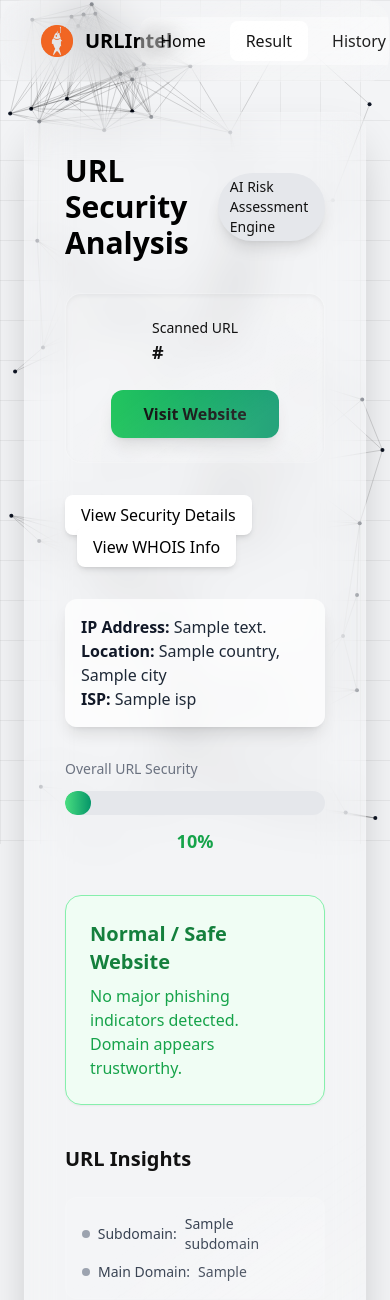
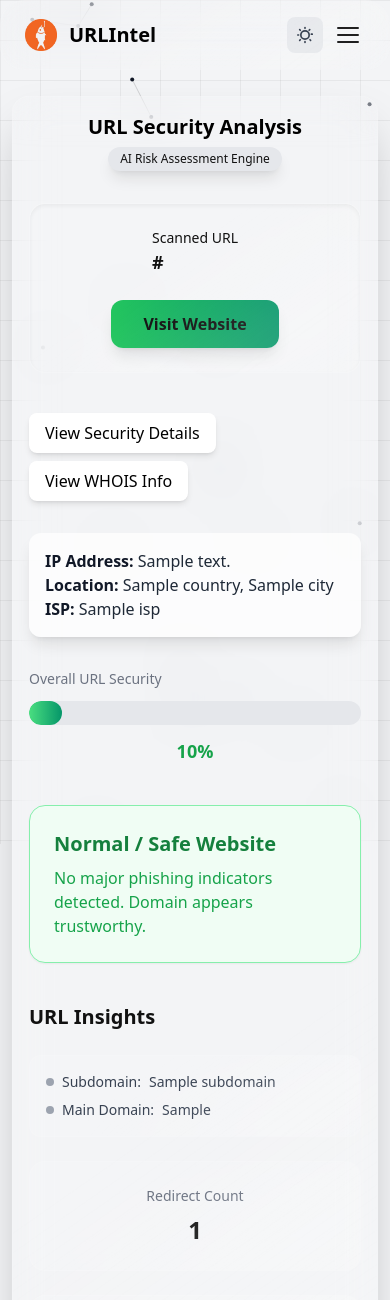
Before and after one commit to Aj9182/URLIntel, a Flask app: template templates/result.html in a window 390 px wide. Shown: the top 1300 px of the page. Run offline with Flask 3, Linux system fonts and the light colour scheme; the template is opened without the code that fills it: most values are stand-ins (such as "Sample title", 1, 10 or a date in 2020); parts of the project's set-up code (start-up, migrations or seed data) failed here and were passed over; some libraries are stand-ins or nearby versions.

Commit message:
Add files via upload

```diff
--- a/templates/history.html
+++ b/templates/history.html
@@ -212,7 +212,9 @@
 canvas.height = window.innerHeight;
 
 let particles = [];
-const count = 80;
+const isMobile = window.innerWidth <= 768;
+const count = isMobile ? 20 : 80;
+const connectDist = isMobile ? 60 : 120;
 
 for(let i=0;i<count;i++){
 
@@ -257,7 +259,7 @@
 
 let dist=Math.sqrt(dx*dx+dy*dy);
 
-if(dist<120){
+if(dist < connectDist){
 
 ctx.beginPath();
 ctx.moveTo(particles[i].x,particles[i].y);
--- a/templates/result.html
+++ b/templates/result.html
@@ -132,6 +132,49 @@
 linear-gradient(to right, rgba(255,255,255,0.06) 1px, transparent 1px),
 linear-gradient(to bottom, rgba(255,255,255,0.06) 1px, transparent 1px);
 }
+
+/* ===== MOBILE HAMBURGER NAV ===== */
+.nav-hamburger {
+  display: none;
+  flex-direction: column;
+  justify-content: center;
+  gap: 5px;
+  cursor: pointer;
+  padding: 6px;
+  background: none;
+  border: none;
+  color: inherit;
+}
+.nav-hamburger span {
+  display: block;
+  width: 22px;
+  height: 2px;
+  background: currentColor;
+  border-radius: 2px;
+  transition: all 0.3s ease;
+}
+.nav-menu-mobile {
+  display: none;
+  flex-direction: column;
+  gap: 6px;
+  padding: 0 16px 12px;
+  border-top: 1px solid rgba(255,255,255,0.1);
+}
+.nav-menu-mobile.open { display: flex; }
+
+/* ===== CONTENT RESPONSIVE ===== */
+@media (max-width: 768px) {
+  .nav-hamburger { display: flex; }
+  .nav-links-desktop { display: none !important; }
+}
+@media (max-width: 640px) {
+  .result-header { flex-direction: column; align-items: flex-start; gap: 6px; }
+  .action-btns { flex-direction: column; gap: 8px; }
+  .action-btns button { width: 100%; justify-content: center; }
+  .modal-inner { margin: 1rem; width: calc(100% - 2rem) !important; max-width: none !important; }
+  .security-btns { flex-wrap: wrap; gap: 8px; }
+  .security-btns button { margin: 0 !important; }
+}
 </style>
 </head>
 
@@ -142,85 +185,57 @@
 <!-- GRID -->
 <div class="grid-overlay"></div>
 <!-- NAVBAR -->
-<nav class="fixed top-0 w-full z-50 glass flex justify-between items-center px-10 py-4">
-
+<nav class="fixed top-0 w-full z-50 glass" id="mainNav">
+  <div class="flex justify-between items-center px-6 py-4">
     <!-- LOGO -->
     <div class="flex items-center gap-3">
       <img src="{{ url_for('static', filename='url1.png') }}" class="w-8 h-8">
       <span class="text-xl font-bold text-black dark:text-white">URLIntel</span>
     </div>
 
-<!-- NAV MENU -->
-<div class="flex items-center gap-2 bg-white/40 dark:bg-white/10 backdrop-blur-md p-1 rounded-xl">
-
-    <a href="/"
-       class="px-4 py-2 rounded-lg
-              font-medium
-              transition
-              hover:bg-gray-200 dark:hover:bg-white/20
-              text-black dark:text-white">
-      Home
-    </a>
-
-    <a href="/scan"
-       class="px-4 py-2 rounded-lg
-              bg-white text-black dark:bg-white dark:text-black
-              font-medium
-              transition
-              hover:bg-gray-200 dark:hover:bg-white/20">
-      Result
-    </a>
-
-    <a href="/history"
-       class="px-4 py-2 rounded-lg
-              font-medium
-              transition
-              hover:bg-gray-200 dark:hover:bg-white/20
-              text-black dark:text-white">
-      History
-    </a>
-        <a href="/admin"
-       class="px-4 py-2 rounded-lg
-              font-medium
-              transition
-              hover:bg-gray-200 dark:hover:bg-white/20
-              text-black dark:text-white">
-      Admin
-    </a>
-
-</div>
-
+    <div class="flex items-center gap-2">
+      <!-- NAV LINKS (desktop) -->
+      <div class="nav-links-desktop flex items-center gap-2 bg-white/40 dark:bg-white/10 backdrop-blur-md p-1 rounded-xl">
+        <a href="/" class="px-4 py-2 rounded-lg font-medium transition hover:bg-gray-200 dark:hover:bg-white/20 text-black dark:text-white">Home</a>
+        <a href="/scan" class="px-4 py-2 rounded-lg bg-white text-black dark:bg-white dark:text-black font-medium transition">Result</a>
+        <a href="/history" class="px-4 py-2 rounded-lg font-medium transition hover:bg-gray-200 dark:hover:bg-white/20 text-black dark:text-white">History</a>
+        <a href="/admin" class="px-4 py-2 rounded-lg font-medium transition hover:bg-gray-200 dark:hover:bg-white/20 text-black dark:text-white">Admin</a>
       </div>
 
       <!-- THEME BUTTON -->
-  <button onclick="toggleTheme()"
-    class="ml-6 p-2 rounded-lg bg-gray-200 dark:bg-gray-800">
-
-    <svg xmlns="http://www.w3.org/2000/svg"
-      class="w-5 h-5 text-slate-800 dark:text-white"
-      fill="none"
-      viewBox="0 0 24 24"
-      stroke="currentColor">
-
-      <path stroke-linecap="round"
-        stroke-linejoin="round"
-        stroke-width="2"
-        d="M12 3v1m0 16v1m8.66-10h-1M4.34 12h-1m15.36 6.36l-.7-.7M6.34 6.34l-.7-.7m12.02 0l-.7.7M6.34 17.66l-.7.7M12 7a5 5 0 100 10 5 5 0 000-10z"/>
-
+      <button onclick="toggleTheme()" class="p-2 rounded-lg bg-gray-200 dark:bg-gray-800">
+        <svg xmlns="http://www.w3.org/2000/svg" class="w-5 h-5 text-slate-800 dark:text-white" fill="none" viewBox="0 0 24 24" stroke="currentColor">
+          <path stroke-linecap="round" stroke-linejoin="round" stroke-width="2" d="M12 3v1m0 16v1m8.66-10h-1M4.34 12h-1m15.36 6.36l-.7-.7M6.34 6.34l-.7-.7m12.02 0l-.7.7M6.34 17.66l-.7.7M12 7a5 5 0 100 10 5 5 0 000-10z"/>
         </svg>
-
       </button>
 
+      <!-- HAMBURGER (mobile only) -->
+      <button class="nav-hamburger text-black dark:text-white" onclick="toggleMobileMenu()" aria-label="Toggle menu">
+        <span></span>
+        <span></span>
+        <span></span>
+      </button>
+    </div>
+  </div>
+
+  <!-- MOBILE DROPDOWN MENU -->
+  <div id="mobileMenu" class="nav-menu-mobile">
+    <a href="/" class="block px-4 py-2 rounded-lg hover:bg-gray-200 dark:hover:bg-white/20 transition">Home</a>
+    <a href="/scan" class="block px-4 py-2 rounded-lg bg-white text-black dark:bg-white dark:text-black font-medium">Result</a>
+    <a href="/history" class="block px-4 py-2 rounded-lg hover:bg-gray-200 dark:hover:bg-white/20 transition">History</a>
+    <a href="/admin" class="block px-4 py-2 rounded-lg hover:bg-gray-200 dark:hover:bg-white/20 transition">Admin</a>
+    <button onclick="toggleTheme()" class="text-left px-4 py-2 rounded-lg bg-gray-200 dark:bg-gray-800 w-full">Toggle Theme</button>
+  </div>
 </nav>
 
 <!-- MAIN CONTENT -->
-<div class="pt-28 px-6 pb-10">
-  <div class="glass max-w-5xl mx-auto p-10 rounded-2xl shadow-2xl">
+<div class="pt-24 px-3 md:px-6 pb-10">
+  <div class="glass max-w-5xl mx-auto p-4 md:p-10 rounded-2xl shadow-2xl">
 
 <!-- HEADER -->
-<div class="flex justify-between items-center mb-8">
-  <h1 class="text-3xl font-bold text-black dark:text-white">URL Security Analysis</h1>
-<span class="text-sm px-3 py-1 rounded-full bg-gray-200 dark:bg-gray-700 dark:text-white shadow-lg dark:shadow-none">
+<div class="result-header flex justify-between items-center mb-8">
+  <h1 class="text-xl md:text-3xl font-bold text-black dark:text-white">URL Security Analysis</h1>
+  <span class="text-xs md:text-sm px-3 py-1 rounded-full bg-gray-200 dark:bg-gray-700 dark:text-white shadow-lg dark:shadow-none whitespace-nowrap">
     AI Risk Assessment Engine
   </span>
 </div>
@@ -239,24 +254,24 @@
         Visit Website
       </button>
     </div>
-    <!-- VIEW SECURITY BUTTON -->
+    <!-- VIEW SECURITY BUTTONS -->
+  <div class="security-btns flex flex-wrap gap-2 mt-4">
     <button onclick="openSSLModal()"
-  class="-mt-8 px-4 py-2 rounded-lg font-medium transition-all duration-300
+    class="px-4 py-2 rounded-lg font-medium transition-all duration-300
     text-black bg-white shadow-md
     hover:shadow-xl hover:-translate-y-1 hover:scale-105
-  dark:text-white dark:bg-transparent dark:shadow-none dark:hover:shadow-none">
+    dark:text-white dark:bg-white/10 dark:shadow-none">
       View Security Details
     </button>
 
     <button onclick="openWhoisModal()"
-  class="-mt-8 ml-3 px-4 py-2 rounded-lg font-medium transition-all duration-300
+    class="px-4 py-2 rounded-lg font-medium transition-all duration-300
     text-black bg-white shadow-md
     hover:shadow-xl hover:-translate-y-1 hover:scale-105
-  dark:text-white dark:bg-transparent dark:shadow-none">
-
+    dark:text-white dark:bg-white/10 dark:shadow-none">
       View WHOIS Info
-
     </button>
+  </div>
 <div class="mt-8 p-4 rounded-xl bg-white/70 dark:bg-white/5 backdrop-blur-lg shadow-lg">
 
   <p class="text-gray-800 dark:text-white">
@@ -404,6 +419,10 @@
 </div>
 
 <script>
+function toggleMobileMenu() {
+  document.getElementById('mobileMenu').classList.toggle('open');
+}
+
 function handleRedirect() {
   const url = "{{ url }}";
   const threat = {{ threat_score }};
@@ -434,7 +453,9 @@
 canvas.height = window.innerHeight;
 
 let particles = [];
-const count = 80;
+const isMobile = window.innerWidth <= 768;
+const count = isMobile ? 20 : 80;
+const connectDist = isMobile ? 60 : 120;
 
 for(let i=0;i<count;i++){
 
@@ -479,7 +500,7 @@
 
 let dist=Math.sqrt(dx*dx+dy*dy);
 
-if(dist<120){
+if(dist < connectDist){
 
 ctx.beginPath();
 ctx.moveTo(particles[i].x,particles[i].y);
@@ -515,9 +536,9 @@
 }
 </script>
 <!-- SSL MODAL -->
-<div id="sslModal" class="fixed inset-0 bg-black/60 hidden items-center justify-center z-50">
+<div id="sslModal" class="fixed inset-0 bg-black/60 hidden items-center justify-center z-50 px-4">
 
-  <div class="glass p-8 rounded-2xl max-w-md w-full relative">
+  <div class="modal-inner glass p-6 md:p-8 rounded-2xl max-w-md w-full relative">
 
     <!-- CLOSE BUTTON -->
     <button onclick="closeSSLModal()"
@@ -568,9 +589,9 @@
   </div>
 
 </div>
-<div id="whoisModal" class="fixed inset-0 bg-black/60 hidden items-center justify-center z-50">
+<div id="whoisModal" class="fixed inset-0 bg-black/60 hidden items-center justify-center z-50 px-4">
 
-  <div class="glass p-8 rounded-2xl max-w-md w-full relative">
+  <div class="modal-inner glass p-6 md:p-8 rounded-2xl max-w-md w-full relative">
 
     <!-- CLOSE BUTTON -->
     <button onclick="closeWhoisModal()"
```
Also changed, not shown: templates/admin.html (+15 -5 lines), templates/index.html (+5 -3 lines). Lines whose indentation alone changed are shown as unchanged.
